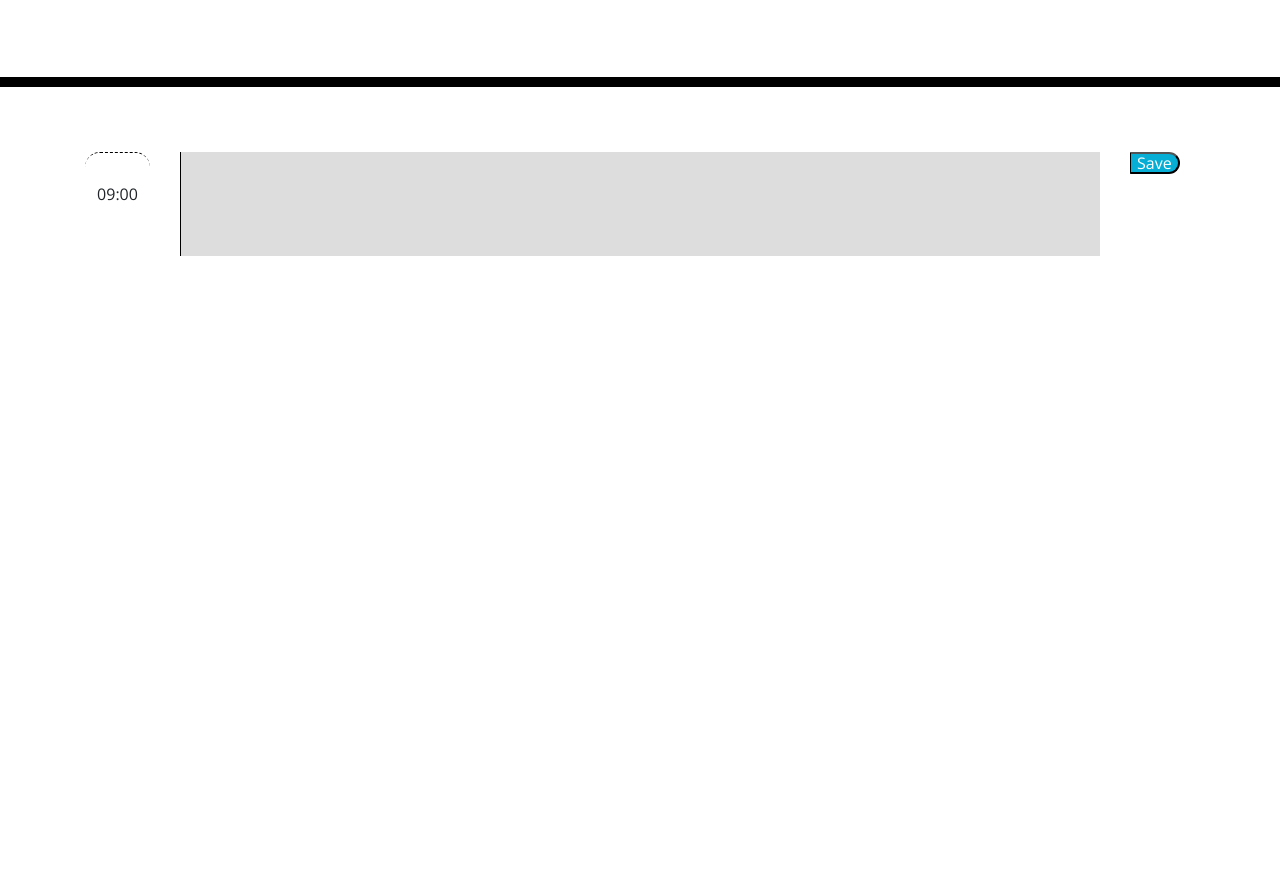
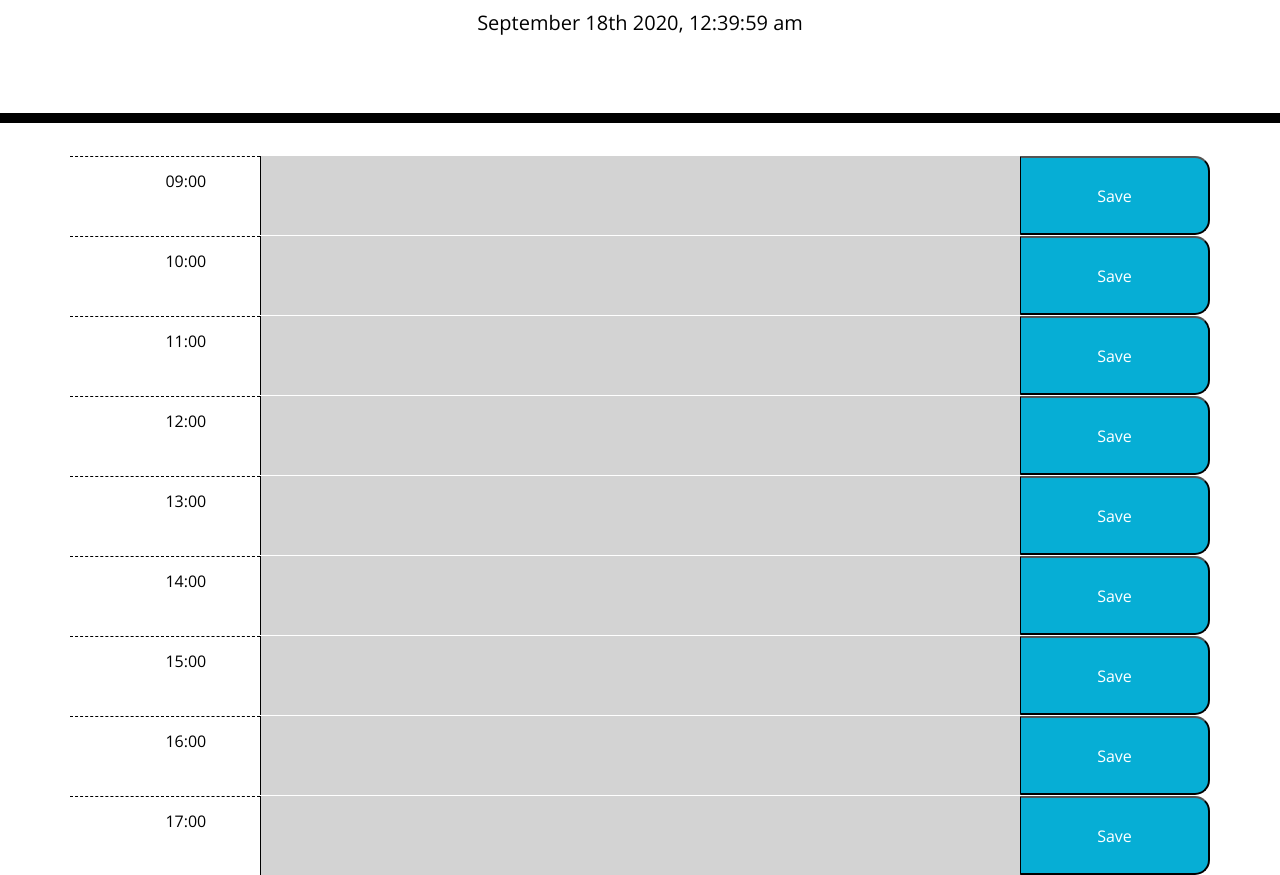
Before and after one commit to stevenbong96/ActivityPlanner, a plain HTML site: page index.html in a window 1280 px wide. Shown: the part 181-1056 px from the top of the page. Before the commit the page ends 800 px from the top, so only its background shows below. Drawn offline with nearby package versions, Linux system fonts and the light colour scheme.

Commit message:
Modified the HTML file and followed the one from Aslan's session. Worked on the JS file to create the pseudo code in what to do to create the planner. Started in declaring couple variables and functions

```diff
--- a/index.html
+++ b/index.html
@@ -30,24 +30,120 @@
     </header>
     <div class="container">
       <!-- Timeblocks go here -->
-      <!-- Create daily timeblocks -->
-      <div class="row">
-        <div class="col-md-1">
-          <p class="time-block">09:00</p>
+      <!-- Create first row with 3 columns from Aslan's session-->
+      <div class="row time-block">
+        <!-- Create time column -->
+        <div class="col-md-2 hour">
+          09:00
         </div>
-        <div class="col-md-10">
-          <textarea name="" id="" class="description"></textarea>
+          <!-- Create description column for user to put text -->
+          <textarea name="" id="" class="description col-md-8 past"></textarea>
+          <!-- Create the save button -->
+          <button class="saveBtn col-md-2">Save</button>
+      </div>
+
+      <!-- Create second row with 3 columns from Aslan's session-->
+      <div class="row time-block">
+        <!-- Create time column -->
+        <div class="col-md-2 hour">
+          10:00
         </div>
-        <div class="col-md-1">
-          <button class="saveBtn">Save</button>
+          <!-- Create description column for user to put text -->
+          <textarea name="" id="" class="description col-md-8 past"></textarea>
+          <!-- Create the save button -->
+          <button class="saveBtn col-md-2">Save</button>
+      </div>
+
+      <!-- Create third row with 3 columns from Aslan's session-->
+      <div class="row time-block">
+        <!-- Create time column -->
+        <div class="col-md-2 hour">
+          11:00
         </div>
+          <!-- Create description column for user to put text -->
+          <textarea name="" id="" class="description col-md-8 past"></textarea>
+          <!-- Create the save button -->
+          <button class="saveBtn col-md-2">Save</button>
       </div>
-    </div>
 
+      <!-- Create fourth row with 3 columns from Aslan's session-->
+      <div class="row time-block">
+        <!-- Create time column -->
+        <div class="col-md-2 hour">
+          12:00
+        </div>
+          <!-- Create description column for user to put text -->
+          <textarea name="" id="" class="description col-md-8 past"></textarea>
+          <!-- Create the save button -->
+          <button class="saveBtn col-md-2">Save</button>
+      </div>
+
+      <!-- Create fifth row with 3 columns from Aslan's session-->
+      <div class="row time-block">
+        <!-- Create time column -->
+        <div class="col-md-2 hour">
+          13:00
+        </div>
+          <!-- Create description column for user to put text -->
+          <textarea name="" id="" class="description col-md-8 past"></textarea>
+          <!-- Create the save button -->
+          <button class="saveBtn col-md-2">Save</button>
+      </div>
+
+      <!-- Create sixth row with 3 columns from Aslan's session-->
+      <div class="row time-block">
+        <!-- Create time column -->
+        <div class="col-md-2 hour">
+          14:00
+        </div>
+          <!-- Create description column for user to put text -->
+          <textarea name="" id="" class="description col-md-8 past"></textarea>
+          <!-- Create the save button -->
+          <button class="saveBtn col-md-2">Save</button>
+      </div>
+
+      <!-- Create seventh row with 3 columns from Aslan's session-->
+      <div class="row time-block">
+        <!-- Create time column -->
+        <div class="col-md-2 hour">
+          15:00
+        </div>
+          <!-- Create description column for user to put text -->
+          <textarea name="" id="" class="description col-md-8 past"></textarea>
+          <!-- Create the save button -->
+          <button class="saveBtn col-md-2">Save</button>
+      </div>
+
+      <!-- Create eight row with 3 columns from Aslan's session-->
+      <div class="row time-block">
+        <!-- Create time column -->
+        <div class="col-md-2 hour">
+          16:00
+        </div>
+          <!-- Create description column for user to put text -->
+          <textarea name="" id="" class="description col-md-8 past"></textarea>
+          <!-- Create the save button -->
+          <button class="saveBtn col-md-2">Save</button>
+      </div>
+
+      <!-- Create ninth row with 3 columns from Aslan's session-->
+      <div class="row time-block">
+        <!-- Create time column -->
+        <div class="col-md-2 hour">
+          17:00
+        </div>
+          <!-- Create description column for user to put text -->
+          <textarea name="" id="" class="description col-md-8 past"></textarea>
+          <!-- Create the save button -->
+          <button class="saveBtn col-md-2">Save</button>
+      </div>
+
+    <!-- Script to jQuery and Moment.js library -->
     <script src="https://code.jquery.com/jquery-3.4.1.min.js"></script>
     <script src="https://cdnjs.cloudflare.com/ajax/libs/moment.js/2.24.0/moment.min.js"></script>
 
     <!-- Link to JS file -->
     <script src="script.js"></script>
+
   </body>
 </html>
--- a/script.js
+++ b/script.js
@@ -1,5 +1,33 @@
 // Declare necessary variables
-var currentDate = $("#currentDay");
+var saveBtn = $(".saveBtn");
 
-// Set the current date to the browswer
-currentDate.HTML = new Date();
+// Set the current date
+function currentTime(){
+    var currentTime = moment().format('MMMM Do YYYY, h:mm:ss a');
+    $("#currentDay").append(currentTime);
+    console.log(currentTime);
+}
+
+// Create the timeblocks for the planner
+
+// Do if/else conditional statement to show past, present, and future color blocks
+
+// Saves data to local storage
+function saveToLocal(){
+    localStorage.setItem("", JSON.stringify());
+}
+
+// To see the data that stored in the local storage
+function loadData(){
+
+}
+
+// Add event listener to the save button
+saveBtn.on("click", function(event){
+    // To prevent the form to load by itself
+    event.preventDefault();
+
+})
+
+// Call the current time function
+currentTime();
--- a/style.css
+++ b/style.css
@@ -11,7 +11,7 @@ textarea{
   color: #000000;
   border-left: 1px solid black;
   padding: 10px;
-  height: 80%;
+  height: 100%;
   width: 100%;
 }
 
@@ -25,14 +25,11 @@ textarea{
 
 .description{
   white-space: pre-wrap;
-  background-color: rgb(221, 221, 221);;
 }
 
 .time-block{
   text-align: center;
   border-radius: 15px;
-  border-top: 1px black dashed;
-  padding-top: 50%;
 }
 
 .row {
```
